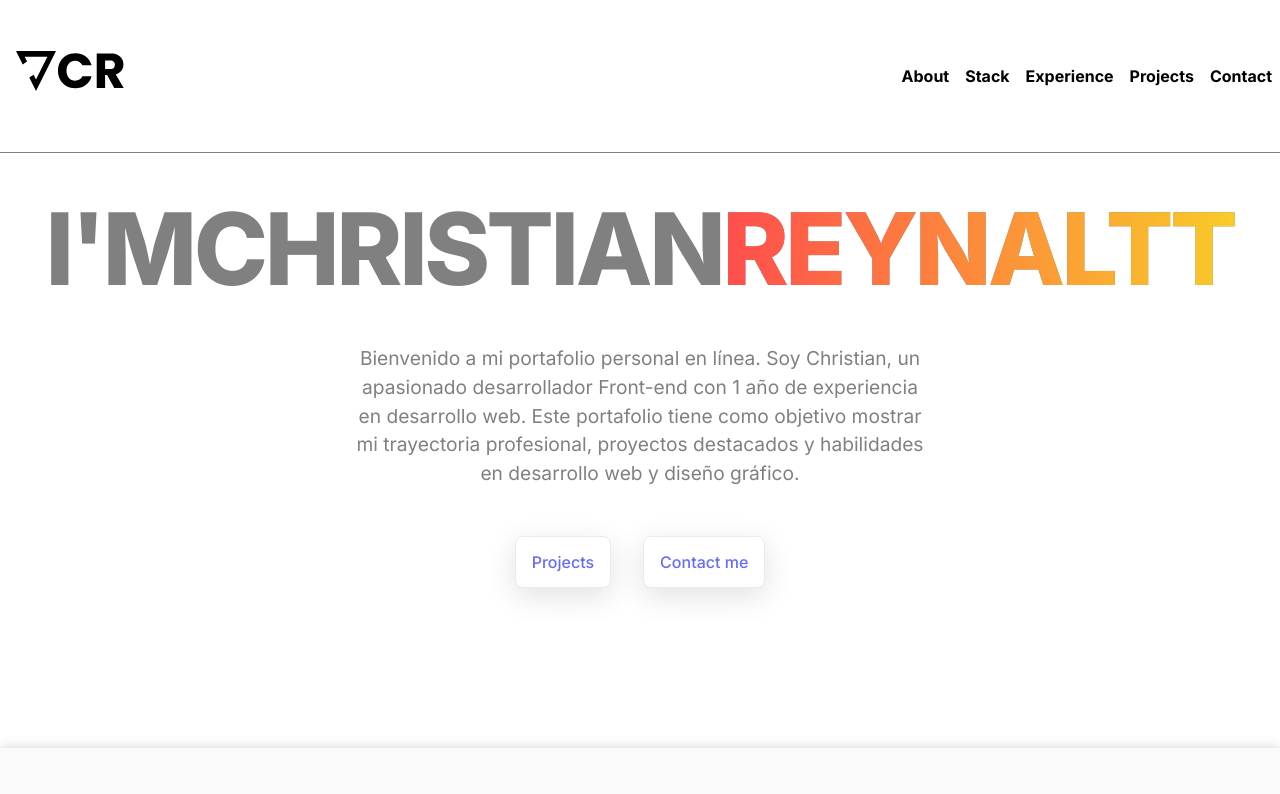
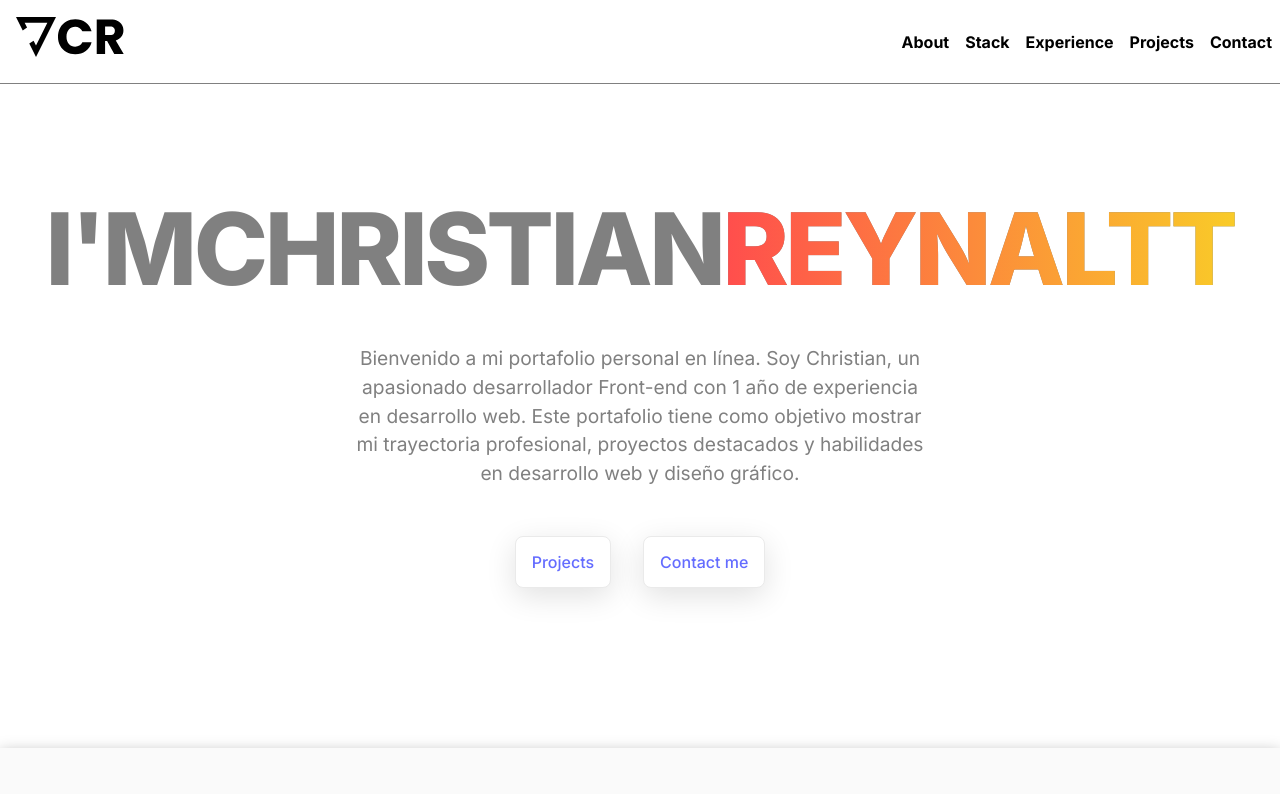
Before and after one commit to crisrey211/portfolio, a React (Vite) app: page / in a window 1280 px wide. Shown: the top 794 px of the page. Built offline with nearby package versions, Linux system fonts and the light colour scheme; grey boxes are pictures that could not be loaded.

Commit message:
ajuste de navBar

```diff
--- a/src/components/NavBar.css
+++ b/src/components/NavBar.css
@@ -13,6 +13,7 @@
 }
 .Cabecera-h1 {
   padding-left: var(--pl-1);
+  margin: 0;
 }
 .Cabecera-a {
   font-family: "Inter";
@@ -65,6 +66,7 @@
 
   .Cabecera-ul {
     flex-direction: column;
+    padding: 0;
   }
   .Cabecera-li {
     margin: 0.5em 0;
@@ -94,6 +96,7 @@
 
   .Cabecera-ul {
     flex-direction: column;
+    padding: 0;
   }
   .Cabecera-li {
     margin: 0.5em 0;
```
